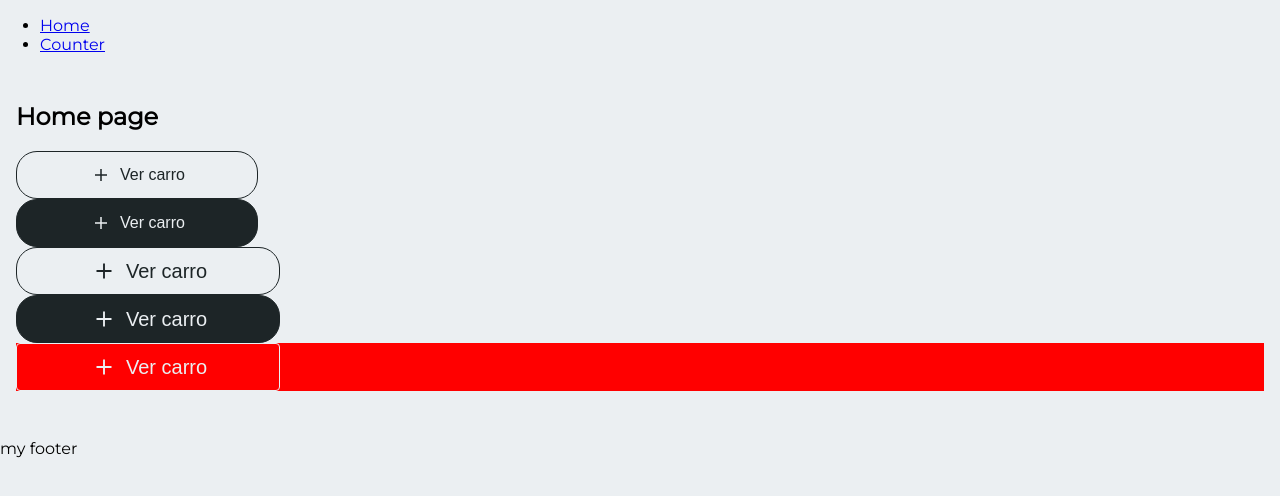
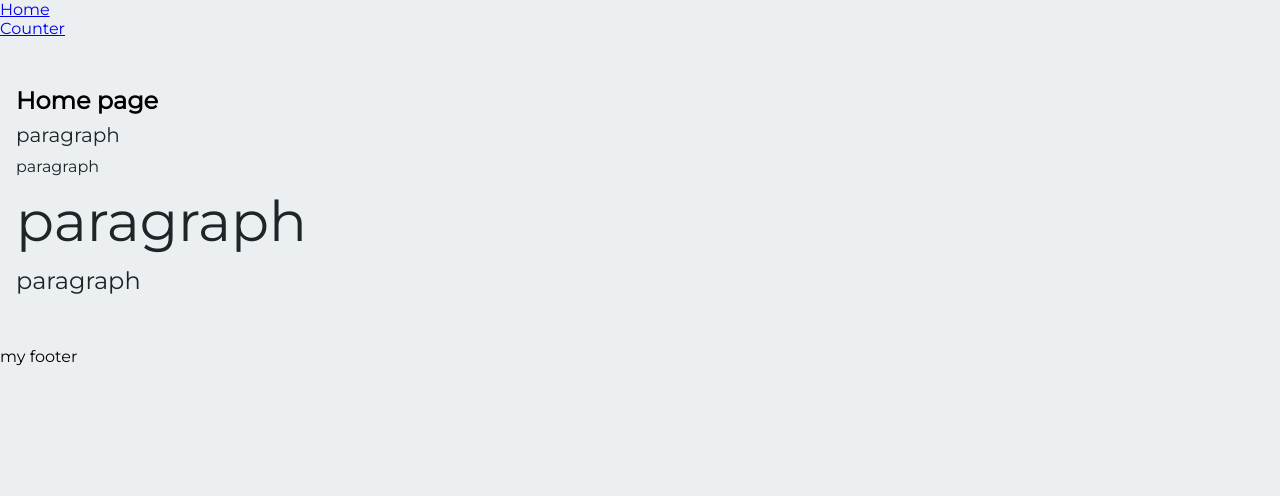
Before and after one commit to gabrielmendes98/car-app-design-system, a React (Create React App) app: page / in a window 1280 px wide. Shown: the top 496 px of the page. Built offline with nearby package versions, Linux system fonts and the light colour scheme.

Commit message:
create text component

```diff
--- a/src/common/styles/global.ts
+++ b/src/common/styles/global.ts
@@ -19,6 +19,8 @@ const GlobalStyle = createGlobalStyle`
 
   * {
     box-sizing: border-box;
+    padding: 0;
+    margin: 0;
   }
 `;
 
--- a/src/common/styles/utils.ts
+++ b/src/common/styles/utils.ts
@@ -1,3 +1,5 @@
+import theme from './theme';
+
 export const convertHexToRGBA = (hexCode: string, opacity = 1) => {
   let hex = hexCode.replace('#', '');
 
@@ -16,3 +18,17 @@ export const convertHexToRGBA = (hexCode: string, opacity = 1) => {
 
   return `rgba(${r},${g},${b},${opacity})`;
 };
+
+export const colorMapper = {
+  primary: theme.palette.primary.main,
+  secondary: theme.palette.secondary.main,
+  tertiary: theme.palette.tertiary.main,
+  white: theme.palette.common.white,
+};
+
+export const contrastMapper = {
+  primary: theme.palette.common.white,
+  secondary: theme.palette.common.white,
+  tertiary: theme.palette.primary.main,
+  white: theme.palette.primary.main,
+};
--- a/src/components/Button/Base/index.tsx
+++ b/src/components/Button/Base/index.tsx
@@ -2,7 +2,7 @@ import { HTMLProps, ReactNode } from 'react';
 import { Button, StartIcon, ButtonProps } from './styles';
 
 interface Props
-  extends Omit<HTMLProps<HTMLButtonElement>, 'color' | 'shape'>,
+  extends Omit<HTMLProps<HTMLButtonElement>, 'color' | 'shape' | 'size'>,
     Partial<ButtonProps> {
   children: ReactNode;
   startIcon?: ReactNode;
@@ -11,19 +11,19 @@ interface Props
 const BaseButton = ({
   children,
   variant = 'contained',
-  fontSize = 'sm',
+  size = 'sm',
   startIcon: startIconProp,
   color = 'primary',
   shape = 'rounded',
 }: Props) => {
   const startIcon = startIconProp && (
-    <StartIcon variant={variant} fontSize={fontSize} color={color}>
+    <StartIcon variant={variant} size={size} color={color}>
       {startIconProp}
     </StartIcon>
   );
 
   return (
-    <Button variant={variant} fontSize={fontSize} color={color} shape={shape}>
+    <Button variant={variant} size={size} color={color} shape={shape}>
       {startIcon}
       {children}
     </Button>
--- a/src/components/Button/Base/styles.ts
+++ b/src/components/Button/Base/styles.ts
@@ -1,11 +1,15 @@
 import styled, { css, DefaultTheme } from 'styled-components';
 import theme from 'common/styles/theme';
-import { convertHexToRGBA } from 'common/styles/utils';
+import {
+  colorMapper,
+  contrastMapper,
+  convertHexToRGBA,
+} from 'common/styles/utils';
 
 interface BaseProps {
   theme: DefaultTheme;
   variant: 'outlined' | 'contained';
-  fontSize: 'md' | 'sm';
+  size: 'md' | 'sm';
   color: 'primary' | 'secondary' | 'tertiary' | 'white';
 }
 
@@ -14,20 +18,6 @@ export interface ButtonProps extends BaseProps {
 }
 
 interface IconProps extends BaseProps {}
-
-const colorMapper = {
-  primary: theme.palette.primary.main,
-  secondary: theme.palette.secondary.main,
-  tertiary: theme.palette.tertiary.main,
-  white: theme.palette.common.white,
-};
-
-const contrastMapper = {
-  primary: theme.palette.common.white,
-  secondary: theme.palette.common.white,
-  tertiary: theme.palette.primary.main,
-  white: theme.palette.primary.main,
-};
 
 const shapeBorderMapper = {
   rounded: theme.spacing(2.625),
@@ -78,13 +68,13 @@ const containedButton = ({ variant, color }: ButtonProps) =>
     }
   `;
 
-const buttonFontStyle = ({ theme, fontSize }: ButtonProps) =>
+const buttonFontStyle = ({ theme, size }: ButtonProps) =>
   css`
     font-weight: 500;
-    ${desktopButtonFontStyleMapper[fontSize]}
+    ${desktopButtonFontStyleMapper[size]}
 
     @media ${theme.device.mobile} {
-      ${mobileButtonFontStyleMapper[fontSize]}
+      ${mobileButtonFontStyleMapper[size]}
     }
   `;
 
@@ -124,12 +114,12 @@ const mobileIconFontStyleMapper = {
   `,
 };
 
-const iconFontStyle = ({ theme, fontSize }: IconProps) =>
+const iconFontStyle = ({ theme, size }: IconProps) =>
   css`
-    ${desktopIconFontStyleMapper[fontSize]}
+    ${desktopIconFontStyleMapper[size]}
 
     @media ${theme.device.mobile} {
-      ${mobileIconFontStyleMapper[fontSize]}
+      ${mobileIconFontStyleMapper[size]}
     }
   `;
 
--- /dev/null
+++ b/src/components/Text/Base/index.tsx
@@ -0,0 +1,21 @@
+import { ReactNode } from 'react';
+import { Typography, TypographyProps } from './styles';
+
+interface Props extends Partial<Omit<TypographyProps, 'as'>> {
+  children: ReactNode;
+}
+
+const variantAsMapper = {
+  p1: 'p' as const,
+  p2: 'p' as const,
+  h1: 'h1' as const,
+  h2: 'h2' as const,
+};
+
+const Text = ({ children, variant = 'p1', color = 'primary' }: Props) => (
+  <Typography variant={variant} as={variantAsMapper[variant]} color={color}>
+    {children}
+  </Typography>
+);
+
+export default Text;
--- /dev/null
+++ b/src/components/Text/Base/styles.ts
@@ -0,0 +1,75 @@
+import styled, { css, DefaultTheme } from 'styled-components';
+import { colorMapper } from 'common/styles/utils';
+
+export interface TypographyProps {
+  theme: DefaultTheme;
+  variant: 'p1' | 'p2' | 'h1' | 'h2';
+  as: 'p' | 'h1' | 'h2';
+  color: 'primary' | 'secondary' | 'tertiary' | 'white';
+}
+
+const paragraph1FontStyle = ({ theme, variant }: TypographyProps) =>
+  variant === 'p1' &&
+  css`
+    font-weight: 300;
+    font-size: 1.25rem;
+    line-height: 200%;
+
+    @media ${theme.device.mobile} {
+      font-weight: 300;
+      font-size: 1rem;
+      line-height: 200%;
+    }
+  `;
+
+const paragraph2FontStyle = ({ theme, variant }: TypographyProps) =>
+  variant === 'p2' &&
+  css`
+    font-weight: 400;
+    font-size: 1rem;
+    line-height: 150%;
+
+    @media ${theme.device.mobile} {
+      font-weight: 400;
+      font-size: 1rem;
+      line-height: 150%;
+    }
+  `;
+
+const h1FontStyle = ({ theme, variant }: TypographyProps) =>
+  variant === 'h1' &&
+  css`
+    font-weight: 400;
+    font-size: 3.5rem;
+    line-height: 150%;
+
+    @media ${theme.device.mobile} {
+      font-weight: 400;
+      font-size: 4rem;
+      line-height: 150%;
+    }
+  `;
+
+const h2FontStyle = ({ theme, variant }: TypographyProps) =>
+  variant === 'h2' &&
+  css`
+    font-weight: 400;
+    font-size: 1.5rem;
+    line-height: 150%;
+
+    @media ${theme.device.mobile} {
+      font-weight: 400;
+      font-size: 1.5rem;
+      line-height: 150%;
+    }
+  `;
+
+export const Typography = styled.p<TypographyProps>(
+  ({ color }) => css`
+    color: ${colorMapper[color]};
+    ${paragraph1FontStyle};
+    ${paragraph2FontStyle};
+    ${h1FontStyle};
+    ${h2FontStyle};
+  `,
+);
--- /dev/null
+++ b/src/components/Text/index.ts
@@ -0,0 +1 @@
+export { default } from './Base';
--- a/src/pages/Home/index.tsx
+++ b/src/pages/Home/index.tsx
@@ -1,40 +1,12 @@
-import { Icon } from '@iconify/react';
-import Button from 'components/Button';
+import Text from 'components/Text';
 
 const Home = () => (
   <section>
     <h1>Home page</h1>
-    <Button variant="outlined" startIcon={<Icon icon="carbon:add" />}>
-      Ver carro
-    </Button>
-    <Button variant="contained" startIcon={<Icon icon="carbon:add" />}>
-      Ver carro
-    </Button>
-    <Button
-      variant="outlined"
-      fontSize="md"
-      startIcon={<Icon icon="carbon:add" />}
-    >
-      Ver carro
-    </Button>
-    <Button
-      variant="contained"
-      fontSize="md"
-      startIcon={<Icon icon="carbon:add" />}
-    >
-      Ver carro
-    </Button>
-    <div style={{ backgroundColor: 'red' }}>
-      <Button
-        variant="outlined"
-        fontSize="md"
-        startIcon={<Icon icon="carbon:add" />}
-        color="white"
-        shape="squared"
-      >
-        Ver carro
-      </Button>
-    </div>
+    <Text>paragraph</Text>
+    <Text variant="p2">paragraph</Text>
+    <Text variant="h1">paragraph</Text>
+    <Text variant="h2">paragraph</Text>
   </section>
 );
 
```
Also changed, not shown: src/components/Button/index.ts (renamed from src/components/Button/index.tsx).
